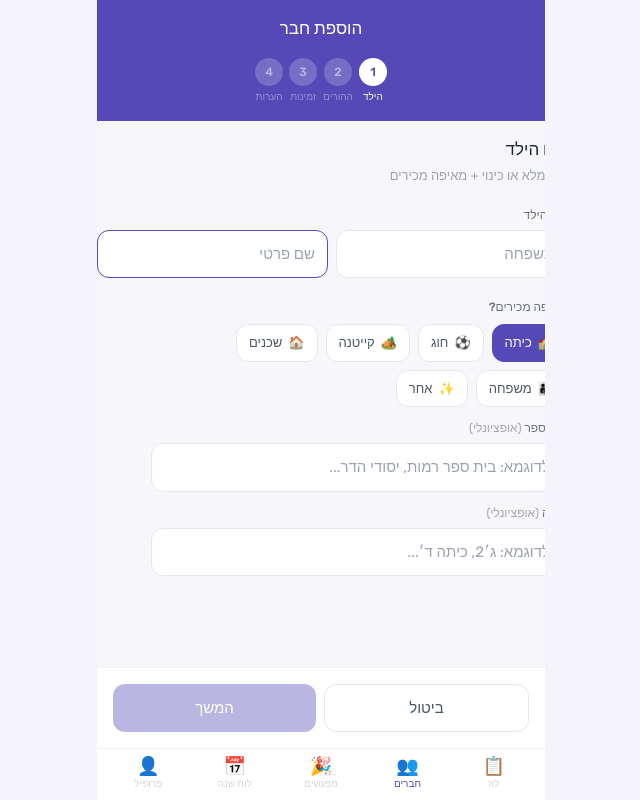
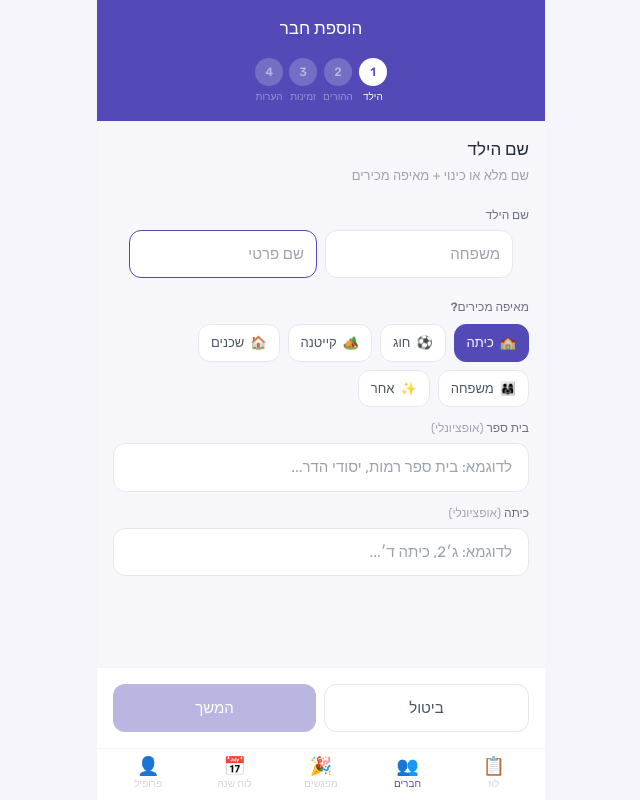
Before and after one commit to madeinphk-alt/kidimeet, a Next.js app: page /friends/add in a window 1280 px wide. Shown: the whole page, without its empty margins (319-959 px from the left). Built offline with nearby package versions, Linux system fonts and the light colour scheme.

Commit message:
fix: center and constrain child name fields width

```diff
--- a/src/app/friends/add/page.tsx
+++ b/src/app/friends/add/page.tsx
@@ -213,19 +213,19 @@ function AddFriendForm() {
             <p className="text-[13px] text-gray-400 mb-5">שם מלא או כינוי + מאיפה מכירים</p>
 
             <label className="block text-[12px] font-medium text-gray-500 mb-1.5">שם הילד</label>
-            <div className="flex gap-2 mb-5">
+            <div className="flex gap-2 mb-5 w-full max-w-sm mx-auto">
               <input
                 value={childLastName}
                 onChange={e => setChildLastName(e.target.value)}
                 placeholder="משפחה"
-                className="flex-1 border border-gray-200 rounded-xl px-3 py-3 text-[15px] text-right focus:outline-none focus:border-[#534AB7] bg-white"
+                className="w-0 flex-1 border border-gray-200 rounded-xl px-3 py-3 text-[15px] text-right focus:outline-none focus:border-[#534AB7] bg-white min-w-0"
                 dir="rtl"
               />
               <input
                 value={childFirstName}
                 onChange={e => setChildFirstName(e.target.value)}
                 placeholder="שם פרטי"
-                className="flex-1 border border-gray-200 rounded-xl px-3 py-3 text-[15px] text-right focus:outline-none focus:border-[#534AB7] bg-white"
+                className="w-0 flex-1 border border-gray-200 rounded-xl px-3 py-3 text-[15px] text-right focus:outline-none focus:border-[#534AB7] bg-white min-w-0"
                 dir="rtl"
                 autoFocus
               />
```
